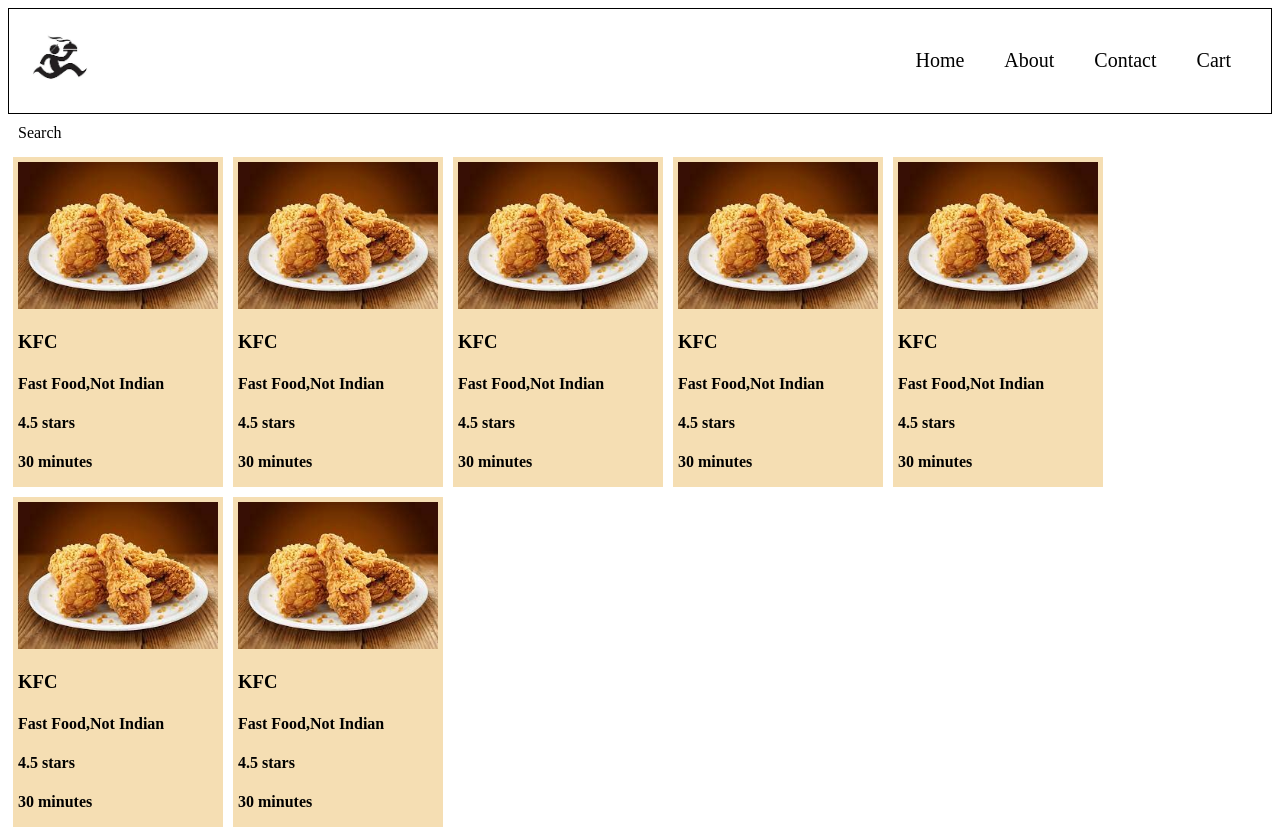
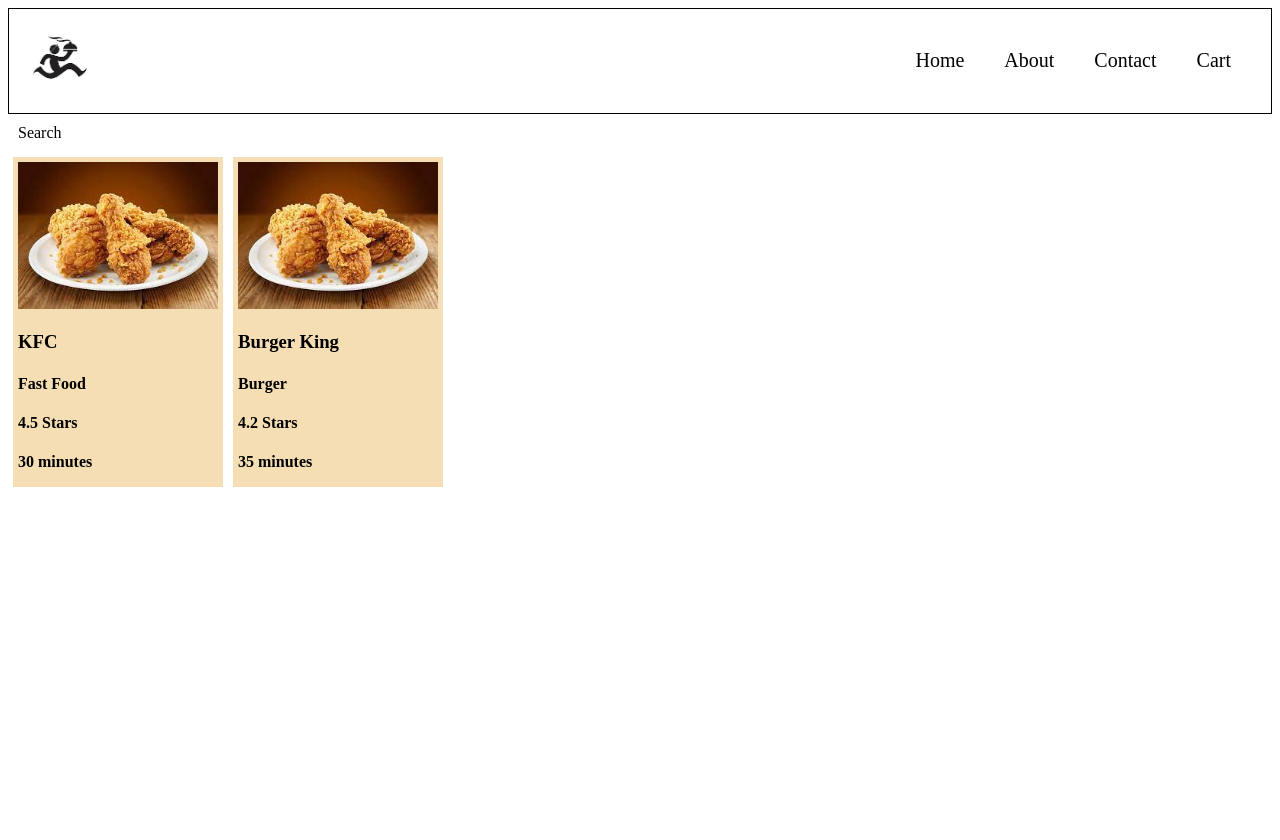
Before and after one commit to Adiking117/NAMASTE-REACT, a React (Vite) app: page / in a window 1280 px wide. After the commit the page ends 800 px from the top, so only its background shows below. Built offline with nearby package versions, Linux system fonts and the light colour scheme.

Commit message:
Lecture-4 (props)

```diff
--- a/App.js
+++ b/App.js
@@ -21,14 +21,29 @@
     )
 }
 
-const RestaurantCard = () => {
+// const RestaurantCard = (props) => {
+//     console.log(props)
+//     return (
+//         <div className='res-card'>
+//             <img className='res-logo' src={rescard}/>
+//             <h3>{props.resname}</h3>
+//             <h4>{props.cuisine}</h4>
+//             <h4>{props.rating}</h4>
+//             <h4>{props.deltime}</h4>
+//         </div>
+//     )
+// }
+
+const RestaurantCard = (props) => {
+    const { resname,cuisine,rating,deltime } = props
+    // console.log(props)
     return (
         <div className='res-card'>
             <img className='res-logo' src={rescard}/>
-            <h3>KFC</h3>
-            <h4>Fast Food,Not Indian</h4>
-            <h4>4.5 stars</h4>
-            <h4>30 minutes</h4>
+            <h3>{resname}</h3>
+            <h4>{cuisine}</h4>
+            <h4>{rating}</h4>
+            <h4>{deltime}</h4>
         </div>
     )
 }
@@ -40,13 +55,8 @@
                 Search
             </div>
             <div className='res-container'>
-                <RestaurantCard/>
-                <RestaurantCard/>
-                <RestaurantCard/>
-                <RestaurantCard/>
-                <RestaurantCard/>
-                <RestaurantCard/>
-                <RestaurantCard/>
+                <RestaurantCard resname="KFC" cuisine="Fast Food" rating="4.5 Stars" deltime="30 minutes"/>
+                <RestaurantCard resname="Burger King" cuisine="Burger" rating="4.2 Stars" deltime="35 minutes"/>
             </div>
         </div>
     )
```
